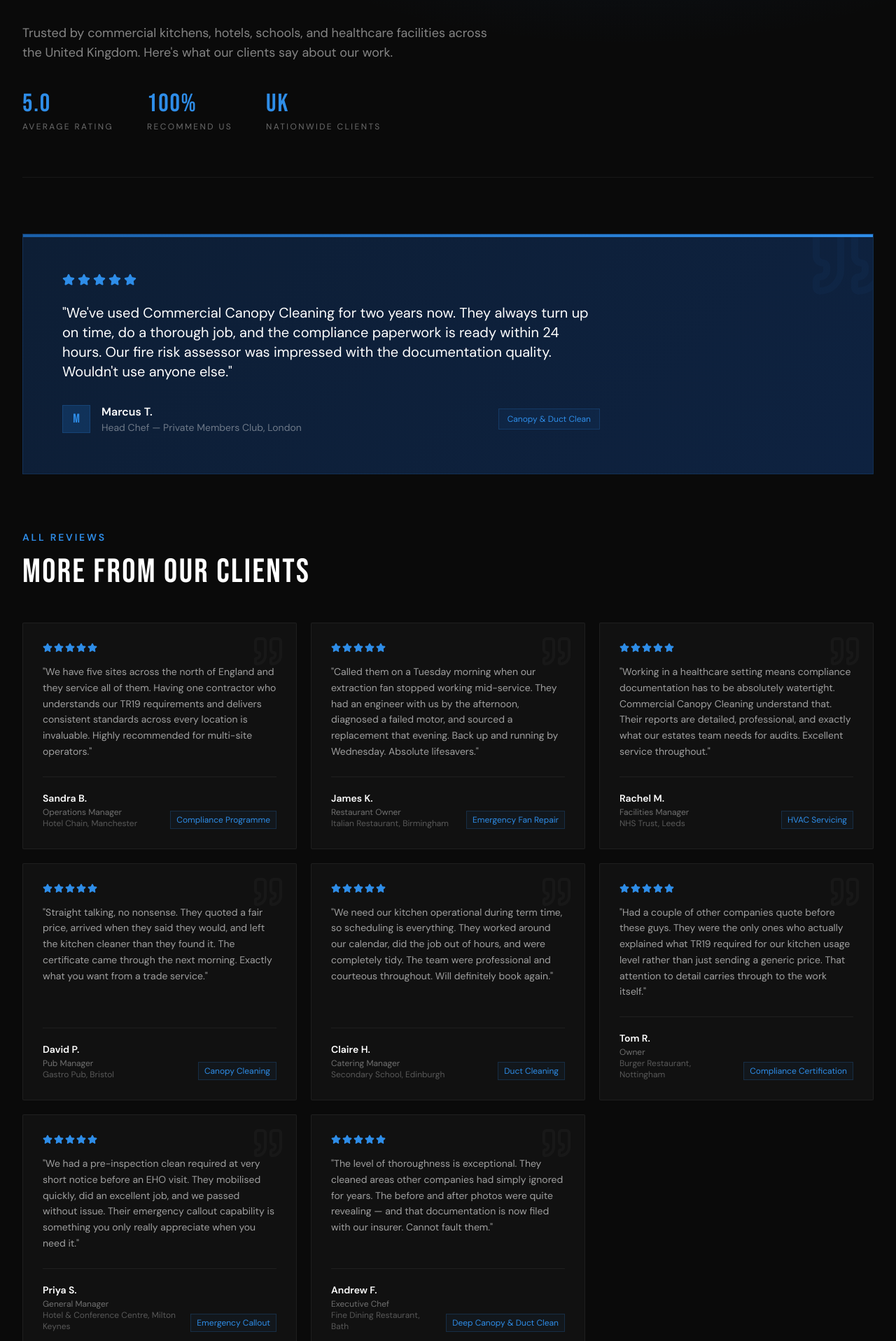
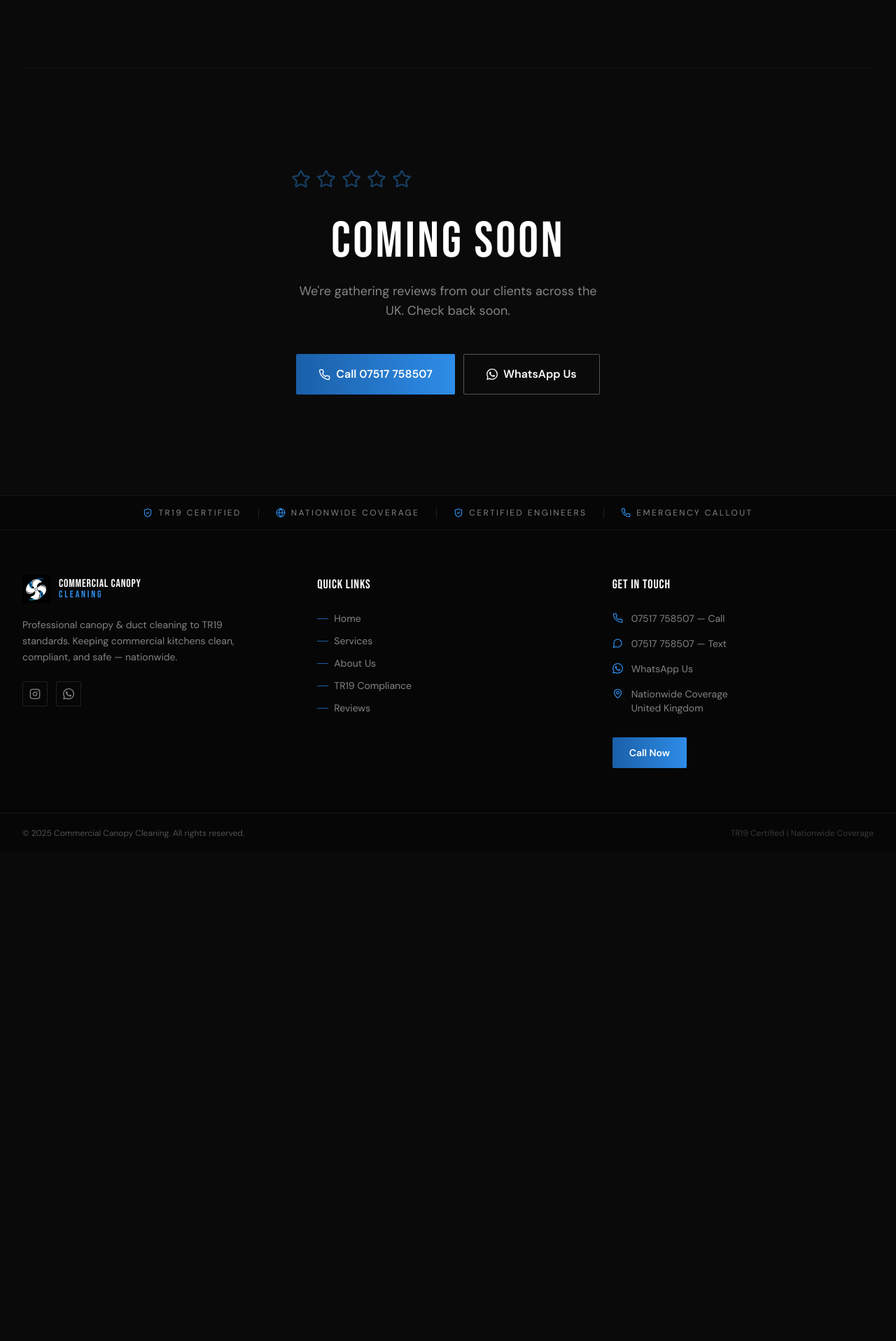
Before and after one commit to zaid5678/commercialcanopycleaning, a React (Vite) app: page /reviews in a window 1280 px wide. Shown: the part 303-2220 px from the top of the page at 70% size. After the commit the page ends 1522 px from the top, so only its background shows below. Built offline with nearby package versions, Linux system fonts and the light colour scheme.

Commit message:
Reviews: replace placeholder content with Coming Soon

```diff
--- a/src/pages/Reviews.jsx
+++ b/src/pages/Reviews.jsx
@@ -1,138 +1,14 @@
 import { Link } from 'react-router-dom'
 import { motion } from 'framer-motion'
-import { Star, Quote, ArrowRight, Phone } from 'lucide-react'
+import { Star, Phone } from 'lucide-react'
 import PageTransition from '../components/PageTransition'
-import ScrollReveal, { ScrollRevealContainer, ScrollRevealItem } from '../components/ScrollReveal'
+import ScrollReveal from '../components/ScrollReveal'
 
 function WhatsAppIcon({ size = 16 }) {
   return (
     <svg width={size} height={size} viewBox="0 0 24 24" fill="currentColor">
       <path d="M17.472 14.382c-.297-.149-1.758-.867-2.03-.967-.273-.099-.471-.148-.67.15-.197.297-.767.966-.94 1.164-.173.199-.347.223-.644.075-.297-.15-1.255-.463-2.39-1.475-.883-.788-1.48-1.761-1.653-2.059-.173-.297-.018-.458.13-.606.134-.133.298-.347.446-.52.149-.174.198-.298.298-.497.099-.198.05-.371-.025-.52-.075-.149-.669-1.612-.916-2.207-.242-.579-.487-.5-.669-.51-.173-.008-.371-.01-.57-.01-.198 0-.52.074-.792.372-.272.297-1.04 1.016-1.04 2.479 0 1.462 1.065 2.875 1.213 3.074.149.198 2.096 3.2 5.077 4.487.709.306 1.262.489 1.694.625.712.227 1.36.195 1.871.118.571-.085 1.758-.719 2.006-1.413.248-.694.248-1.289.173-1.413-.074-.124-.272-.198-.57-.347m-5.421 7.403h-.004a9.87 9.87 0 0 1-5.031-1.378l-.361-.214-3.741.982.998-3.648-.235-.374a9.86 9.86 0 0 1-1.51-5.26c.001-5.45 4.436-9.884 9.888-9.884 2.64 0 5.122 1.03 6.988 2.898a9.825 9.825 0 0 1 2.893 6.994c-.003 5.45-4.437 9.884-9.885 9.884m8.413-18.297A11.815 11.815 0 0 0 12.05 0C5.495 0 .16 5.335.157 11.892c0 2.096.547 4.142 1.588 5.945L.057 24l6.305-1.654a11.882 11.882 0 0 0 5.683 1.448h.005c6.554 0 11.89-5.335 11.893-11.893a11.821 11.821 0 0 0-3.48-8.413z"/>
     </svg>
-  )
-}
-
-const reviews = [
-  {
-    name: 'Marcus T.',
-    role: 'Head Chef',
-    business: 'Private Members Club, London',
-    rating: 5,
-    text: "We've used Commercial Canopy Cleaning for two years now. They always turn up on time, do a thorough job, and the compliance paperwork is ready within 24 hours. Our fire risk assessor was impressed with the documentation quality. Wouldn't use anyone else.",
-    service: 'Canopy & Duct Clean',
-  },
-  {
-    name: 'Sandra B.',
-    role: 'Operations Manager',
-    business: 'Hotel Chain, Manchester',
-    rating: 5,
-    text: "We have five sites across the north of England and they service all of them. Having one contractor who understands our TR19 requirements and delivers consistent standards across every location is invaluable. Highly recommended for multi-site operators.",
-    service: 'Compliance Programme',
-  },
-  {
-    name: 'James K.',
-    role: 'Restaurant Owner',
-    business: 'Italian Restaurant, Birmingham',
-    rating: 5,
-    text: "Called them on a Tuesday morning when our extraction fan stopped working mid-service. They had an engineer with us by the afternoon, diagnosed a failed motor, and sourced a replacement that evening. Back up and running by Wednesday. Absolute lifesavers.",
-    service: 'Emergency Fan Repair',
-  },
-  {
-    name: 'Rachel M.',
-    role: 'Facilities Manager',
-    business: 'NHS Trust, Leeds',
-    rating: 5,
-    text: "Working in a healthcare setting means compliance documentation has to be absolutely watertight. Commercial Canopy Cleaning understand that. Their reports are detailed, professional, and exactly what our estates team needs for audits. Excellent service throughout.",
-    service: 'HVAC Servicing',
-  },
-  {
-    name: 'David P.',
-    role: 'Pub Manager',
-    business: 'Gastro Pub, Bristol',
-    rating: 5,
-    text: "Straight talking, no nonsense. They quoted a fair price, arrived when they said they would, and left the kitchen cleaner than they found it. The certificate came through the next morning. Exactly what you want from a trade service.",
-    service: 'Canopy Cleaning',
-  },
-  {
-    name: 'Claire H.',
-    role: 'Catering Manager',
-    business: 'Secondary School, Edinburgh',
-    rating: 5,
-    text: "We need our kitchen operational during term time, so scheduling is everything. They worked around our calendar, did the job out of hours, and were completely tidy. The team were professional and courteous throughout. Will definitely book again.",
-    service: 'Duct Cleaning',
-  },
-  {
-    name: 'Tom R.',
-    role: 'Owner',
-    business: 'Burger Restaurant, Nottingham',
-    rating: 5,
-    text: "Had a couple of other companies quote before these guys. They were the only ones who actually explained what TR19 required for our kitchen usage level rather than just sending a generic price. That attention to detail carries through to the work itself.",
-    service: 'Compliance Certification',
-  },
-  {
-    name: 'Priya S.',
-    role: 'General Manager',
-    business: 'Hotel & Conference Centre, Milton Keynes',
-    rating: 5,
-    text: "We had a pre-inspection clean required at very short notice before an EHO visit. They mobilised quickly, did an excellent job, and we passed without issue. Their emergency callout capability is something you only really appreciate when you need it.",
-    service: 'Emergency Callout',
-  },
-  {
-    name: 'Andrew F.',
-    role: 'Executive Chef',
-    business: 'Fine Dining Restaurant, Bath',
-    rating: 5,
-    text: "The level of thoroughness is exceptional. They cleaned areas other companies had simply ignored for years. The before and after photos were quite revealing — and that documentation is now filed with our insurer. Cannot fault them.",
-    service: 'Deep Canopy & Duct Clean',
-  },
-]
-
-const featuredReview = reviews[0]
-
-function StarRow({ rating }) {
-  return (
-    <div className="flex items-center gap-0.5">
-      {Array.from({ length: 5 }).map((_, i) => (
-        <Star
-          key={i}
-          size={14}
-          className={i < rating ? 'text-brand-blue-bright fill-brand-blue-bright' : 'text-white/20'}
-        />
-      ))}
-    </div>
-  )
-}
-
-function ReviewCard({ review, index }) {
-  return (
-    <ScrollRevealItem>
-      <div className="card-surface p-6 sm:p-7 h-full flex flex-col group hover:border-white/12 transition-colors duration-300 relative overflow-hidden">
-        <div className="absolute top-4 right-4 text-white/[0.03] group-hover:text-white/[0.06] transition-colors duration-300">
-          <Quote size={48} />
-        </div>
-
-        <div className="mb-4">
-          <StarRow rating={review.rating} />
-        </div>
-
-        <p className="font-body text-white/60 text-sm leading-relaxed mb-6 flex-1">
-          "{review.text}"
-        </p>
-
-        <div className="flex items-end justify-between gap-3 pt-5 border-t border-white/[0.06]">
-          <div>
-            <div className="font-body font-semibold text-white text-sm">{review.name}</div>
-            <div className="font-body text-white/40 text-xs mt-0.5">{review.role}</div>
-            <div className="font-body text-white/30 text-xs">{review.business}</div>
-          </div>
-          <div className="flex-shrink-0">
-            <div className="font-body text-brand-blue-bright text-xs px-2 py-1 border border-brand-blue-bright/20 bg-brand-blue-bright/5 whitespace-nowrap">
-              {review.service}
-            </div>
-          </div>
-        </div>
-      </div>
-    </ScrollRevealItem>
   )
 }
 
@@ -158,25 +34,6 @@ export default function Reviews() {
             <h1 className="font-heading text-5xl sm:text-6xl lg:text-8xl text-white leading-none mb-4">
               Client Reviews
             </h1>
-            <p className="font-body text-white/50 text-base sm:text-lg max-w-2xl">
-              Trusted by commercial kitchens, hotels, schools, and healthcare facilities across the United Kingdom. Here's what our clients say about our work.
-            </p>
-          </ScrollReveal>
-
-          {/* Stats */}
-          <ScrollReveal delay={0.15} className="mt-10">
-            <div className="flex flex-wrap gap-8 sm:gap-12">
-              {[
-                { value: '5.0', label: 'Average Rating' },
-                { value: '100%', label: 'Recommend Us' },
-                { value: 'UK', label: 'Nationwide Clients' },
-              ].map(({ value, label }) => (
-                <div key={label}>
-                  <div className="font-heading text-3xl sm:text-4xl text-brand-blue-bright tracking-wider">{value}</div>
-                  <div className="font-body text-white/40 text-xs uppercase tracking-widest mt-1">{label}</div>
-                </div>
-              ))}
-            </div>
           </ScrollReveal>
         </div>
       </section>
@@ -185,87 +42,38 @@ export default function Reviews() {
         <div className="h-px bg-white/[0.06]" />
       </div>
 
-      {/* Featured review */}
-      <section className="py-14 sm:py-20">
-        <div className="max-w-7xl mx-auto px-4 sm:px-6 lg:px-8">
+      {/* Coming Soon */}
+      <section className="py-24 sm:py-36">
+        <div className="max-w-7xl mx-auto px-4 sm:px-6 lg:px-8 flex flex-col items-center text-center">
           <ScrollReveal>
-            <div
-              className="relative overflow-hidden p-8 sm:p-10 lg:p-14"
-              style={{
-                background: 'linear-gradient(135deg, #0d1e35 0%, #0e2240 100%)',
-                border: '1px solid rgba(46,141,232,0.15)',
-              }}
+            {/* Animated stars */}
+            <motion.div
+              initial={{ opacity: 0, scale: 0.8 }}
+              animate={{ opacity: 1, scale: 1 }}
+              transition={{ duration: 0.5, ease: [0.25, 0.1, 0.25, 1] }}
+              className="flex items-center gap-2 mb-10"
             >
-              <div className="absolute top-0 left-0 w-full h-1 bg-gradient-to-r from-brand-blue-deep to-brand-blue-bright" />
-              <div className="absolute -top-6 -right-6 opacity-[0.04]">
-                <Quote size={120} className="text-brand-blue-bright" />
-              </div>
+              {Array.from({ length: 5 }).map((_, i) => (
+                <motion.div
+                  key={i}
+                  initial={{ opacity: 0, y: 10 }}
+                  animate={{ opacity: 1, y: 0 }}
+                  transition={{ delay: i * 0.08 + 0.2, duration: 0.4 }}
+                >
+                  <Star size={28} className="text-brand-blue-bright/40" />
+                </motion.div>
+              ))}
+            </motion.div>
 
-              <div className="relative max-w-3xl">
-                <div className="flex items-center gap-1 mb-6">
-                  {Array.from({ length: 5 }).map((_, i) => (
-                    <Star key={i} size={18} className="text-brand-blue-bright fill-brand-blue-bright" />
-                  ))}
-                </div>
-                <blockquote className="font-body text-white text-lg sm:text-xl leading-relaxed mb-8">
-                  "{featuredReview.text}"
-                </blockquote>
-                <div className="flex items-center gap-4">
-                  <div className="w-10 h-10 bg-brand-blue-deep/30 border border-brand-blue-bright/20 flex items-center justify-center font-heading text-brand-blue-bright text-lg">
-                    {featuredReview.name[0]}
-                  </div>
-                  <div>
-                    <div className="font-body font-semibold text-white">{featuredReview.name}</div>
-                    <div className="font-body text-white/40 text-sm">{featuredReview.role} — {featuredReview.business}</div>
-                  </div>
-                  <div className="ml-auto hidden sm:block">
-                    <div className="font-body text-brand-blue-bright text-xs px-3 py-1.5 border border-brand-blue-bright/20 bg-brand-blue-bright/5">
-                      {featuredReview.service}
-                    </div>
-                  </div>
-                </div>
-              </div>
-            </div>
-          </ScrollReveal>
-        </div>
-      </section>
+            <h2 className="font-heading text-5xl sm:text-6xl lg:text-7xl text-white mb-5">
+              Coming Soon
+            </h2>
+            <p className="font-body text-white/50 text-base sm:text-lg max-w-md leading-relaxed mb-12">
+              We're gathering reviews from our clients across the UK. Check back soon.
+            </p>
 
-      {/* Review grid */}
-      <section className="pb-20 sm:pb-28">
-        <div className="max-w-7xl mx-auto px-4 sm:px-6 lg:px-8">
-          <ScrollReveal className="mb-12">
-            <span className="section-label">All Reviews</span>
-            <h2 className="font-heading text-4xl sm:text-5xl text-white">
-              More from our clients
-            </h2>
-          </ScrollReveal>
-
-          <ScrollRevealContainer className="grid grid-cols-1 sm:grid-cols-2 lg:grid-cols-3 gap-4 sm:gap-5">
-            {reviews.slice(1).map((review, index) => (
-              <ReviewCard key={review.name} review={review} index={index} />
-            ))}
-          </ScrollRevealContainer>
-        </div>
-      </section>
-
-      {/* Leave a review CTA */}
-      <section className="py-16 sm:py-20 bg-[#070b11] border-t border-white/[0.06]">
-        <div className="max-w-7xl mx-auto px-4 sm:px-6 lg:px-8">
-          <div className="grid grid-cols-1 lg:grid-cols-2 gap-10 lg:gap-16 items-center">
-            <ScrollReveal>
-              <span className="section-label">Work With Us</span>
-              <h2 className="font-heading text-4xl sm:text-5xl lg:text-6xl text-white mb-4">
-                Ready to join our<br />
-                <span className="text-brand-blue-bright">satisfied clients?</span>
-              </h2>
-              <p className="font-body text-white/50 leading-relaxed">
-                Get in touch today for a no-obligation quote. We service commercial kitchens, hotels, schools, healthcare facilities, and more — nationwide.
-              </p>
-            </ScrollReveal>
-
-            <ScrollReveal delay={0.1}>
-              <div className="flex flex-col gap-3 sm:flex-row lg:flex-col xl:flex-row">
-                <a href="tel:07517758507" className="btn-primary flex-1 justify-center">
+            <div className="flex flex-col sm:flex-row gap-3 justify-center">
+              <a href="tel:07517758507" className="btn-primary justify-center">
                 <Phone size={17} />
                 Call 07517 758507
               </a>
@@ -273,7 +81,7 @@ export default function Reviews() {
                 href="https://wa.me/447517758507"
                 target="_blank"
                 rel="noopener noreferrer"
-                  className="btn-ghost flex-1 justify-center"
+                className="btn-ghost justify-center"
               >
                 <WhatsAppIcon size={16} />
                 WhatsApp Us
@@ -281,7 +89,6 @@ export default function Reviews() {
             </div>
           </ScrollReveal>
         </div>
-        </div>
       </section>
     </PageTransition>
   )
```
Lines whose indentation alone changed are shown as unchanged.
